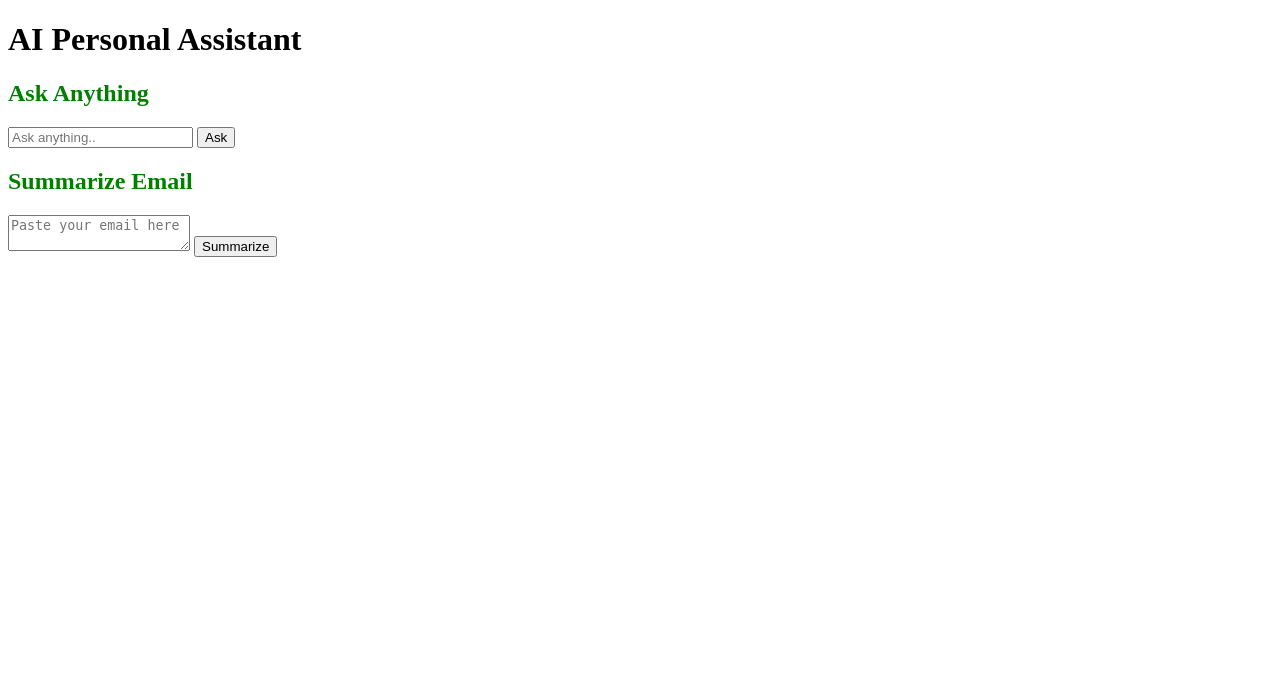
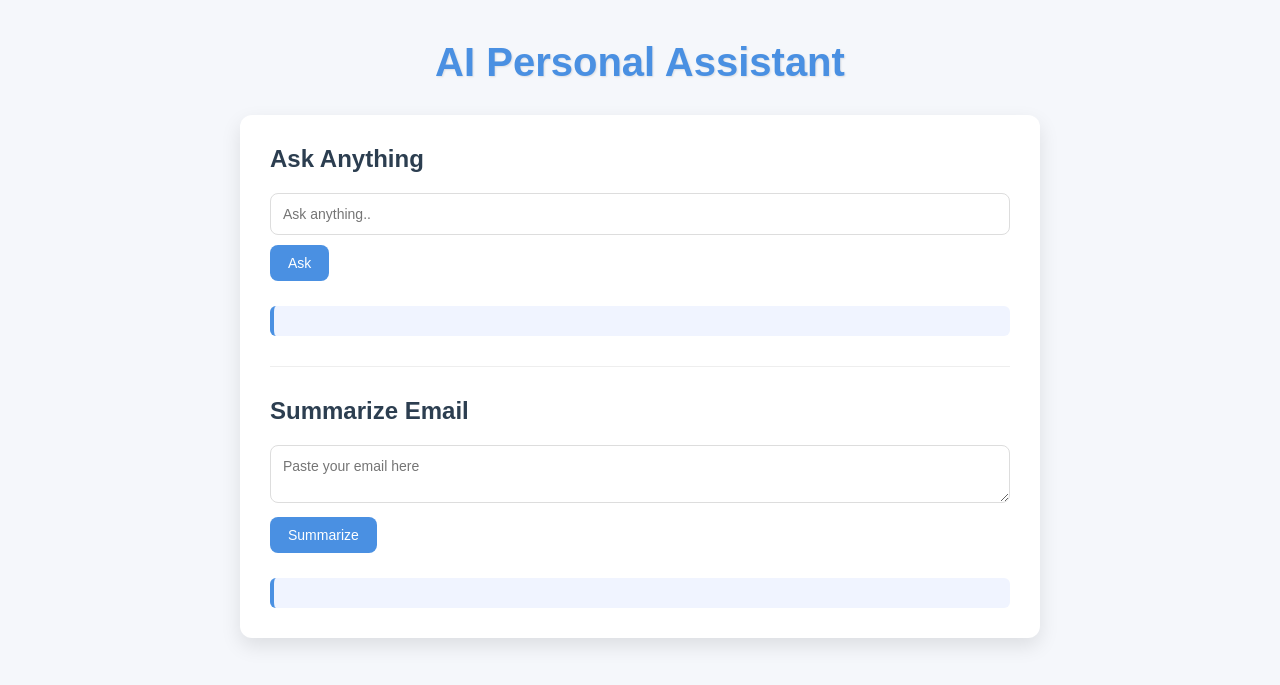
Before and after one commit to Itzmohit06/ai-personal-assistant, a Flask app: page / in a window 1280 px wide. Shown: the top 685 px of the page. Run offline with Flask 3, Linux system fonts and the light colour scheme.

Commit message:
added styling to the html page

```diff
--- a/static/style.css
+++ b/static/style.css
@@ -1,3 +1,98 @@
-h2{
-    color: green
+/* Reset */
+* {
+    margin: 0;
+    padding: 0;
+    box-sizing: border-box;
+    font-family: Arial, Helvetica, sans-serif;
 }
+
+/* Body */
+body {
+    background: #f5f7fb;
+    color: #333;
+    padding: 40px;
+}
+
+/* Container */
+.container {
+    max-width: 800px;
+    margin: auto;
+    background: white;
+    padding: 30px;
+    border-radius: 12px;
+    box-shadow: 0 8px 20px rgba(0,0,0,0.1);
+}
+
+/* Main heading at top, centered */
+.main-heading {
+    text-align: center;
+    font-size: 2.5rem;
+    color: #4a90e2;
+    margin-bottom: 30px;
+    font-weight: bold;
+    text-shadow: 1px 1px 2px rgba(0,0,0,0.1);
+}
+
+/* Headings */
+h2 {
+    margin-bottom: 10px;
+    color: #2c3e50;
+}
+
+/* Forms */
+form {
+    margin-bottom: 25px;
+}
+
+/* Inputs */
+input[type="text"],
+textarea {
+    width: 100%;
+    padding: 12px;
+    margin: 10px 0;
+    border: 1px solid #ddd;
+    border-radius: 8px;
+    font-size: 14px;
+    transition: 0.2s;
+}
+
+/* Input focus */
+input:focus,
+textarea:focus {
+    border-color: #4a90e2;
+    outline: none;
+}
+
+/* Button */
+button {
+    background: #4a90e2;
+    color: white;
+    border: none;
+    padding: 10px 18px;
+    border-radius: 8px;
+    cursor: pointer;
+    font-size: 14px;
+    transition: 0.3s;
+}
+
+/* Button hover */
+button:hover {
+    background: #357abd;
+}
+
+/* Output text */
+#answer, #summary {
+    margin-top: 10px;
+    padding: 12px;
+    background: #f0f4ff;
+    border-left: 4px solid #4a90e2;
+    border-radius: 6px;
+    min-height: 30px;
+}
+
+/* Divider */
+hr {
+    margin: 30px 0;
+    border: none;
+    border-top: 1px solid #eee;
+}
--- a/templates/index.html
+++ b/templates/index.html
@@ -19,6 +19,8 @@
         <p class="ask-loading" style="display: none;">Processing...</p>
         <p id="answer"></p>
 
+        <hr>
+
         <h2>Summarize Email</h2>
         <form id=""emailForm>
             <textarea type="text" name="email" placeholder="Paste your email here" required></textarea>
```
